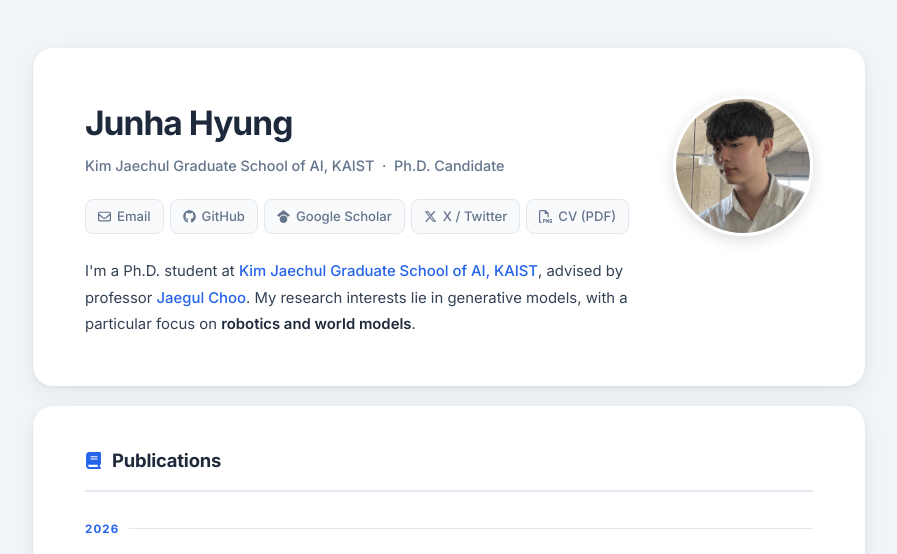
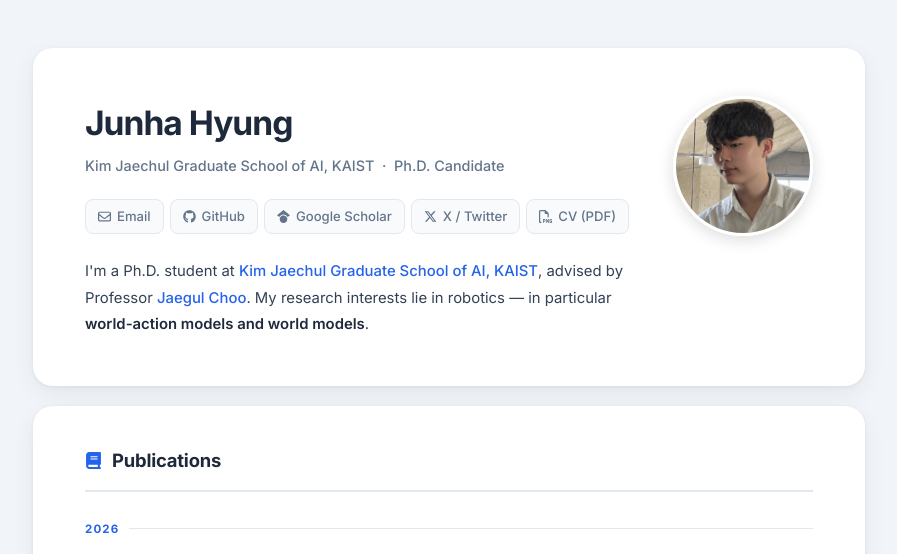
Before and after one commit to junhahyung/junhahyung.github.io, a Jekyll site: the page built from _pages/home.html, in a window 1280 px wide and 900 px high, cut to the strip 0-554 px from the top of the window. Shown: the whole strip, without its empty margins (191-1088 px from the left). Built offline with Jekyll 4.4.1, drawn with Linux system fonts in a browser that asks for light colours.

Commit message:
Update the bio to name world-action models as the research focus
Co-Authored-By: Claude Opus 5 (1M context) <noreply@anthropic.com>

```diff
--- a/_pages/home.html
+++ b/_pages/home.html
@@ -23,9 +23,9 @@ redirect_from:
     <div class="hero-bio">
       I'm a Ph.D. student at
       <a href="https://gsai.kaist.ac.kr/">Kim Jaechul Graduate School of AI, KAIST</a>,
-      advised by professor <a href="https://sites.google.com/site/jaegulchoo/">Jaegul Choo</a>.
-      My research interests lie in generative models, with a particular focus on
-      <strong>robotics and world models</strong>.
+      advised by Professor <a href="https://sites.google.com/site/jaegulchoo/">Jaegul Choo</a>.
+      My research interests lie in robotics &mdash; in particular
+      <strong>world-action models and world models</strong>.
     </div>
   </div>
 
```
